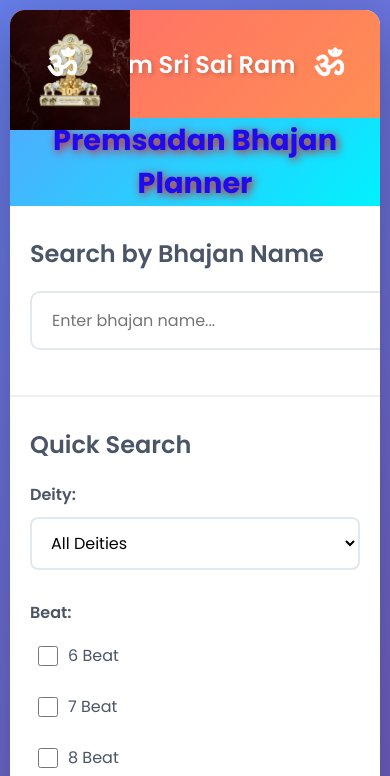
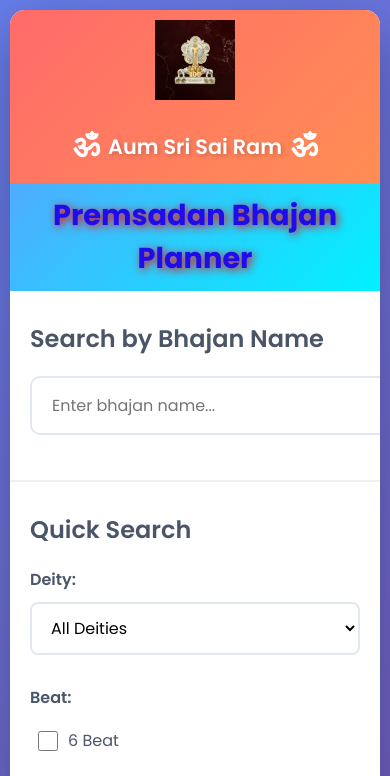
Before and after one commit to saikarthik97/Bhajan-Planner, a website: page index.html in a window 390 px wide. Shown: the top 776 px of the page. Drawn offline with Linux system fonts and the light colour scheme.

Commit message:
logo responisve changes

```diff
--- a/styles.css
+++ b/styles.css
@@ -497,18 +497,31 @@ body {
     .header {
         flex-direction: column;
         gap: 10px;
+        padding-top: 10px;
+    }
+
+    .header-logo {
+        position: static;
+        height: 80px;
+        margin: 0 auto;
+    }
+
+    .header-title-group {
+        padding: 15px 0;
+        gap: 10px;
     }
 
     .om-symbol {
-        font-size: 2rem;
+        font-size: 1.8rem;
     }
 
     .main-title {
-        font-size: 1.5rem;
+        font-size: 1.3rem;
     }
 
     .page-title h1 {
-        font-size: 2rem;
+        font-size: 1.8rem;
+        padding: 10px;
     }
 
     .search-section {
```
